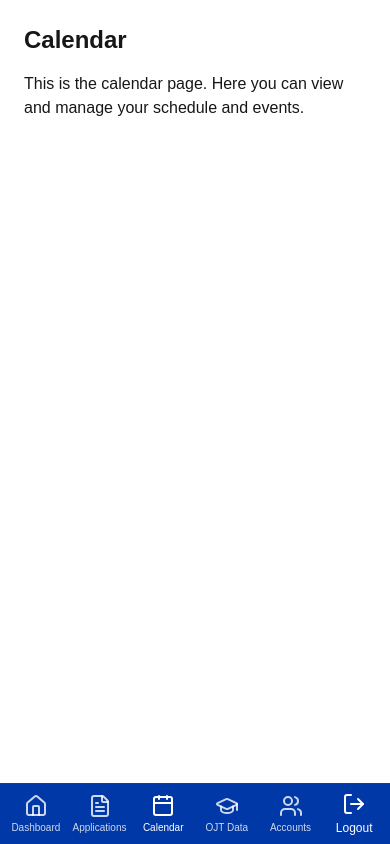
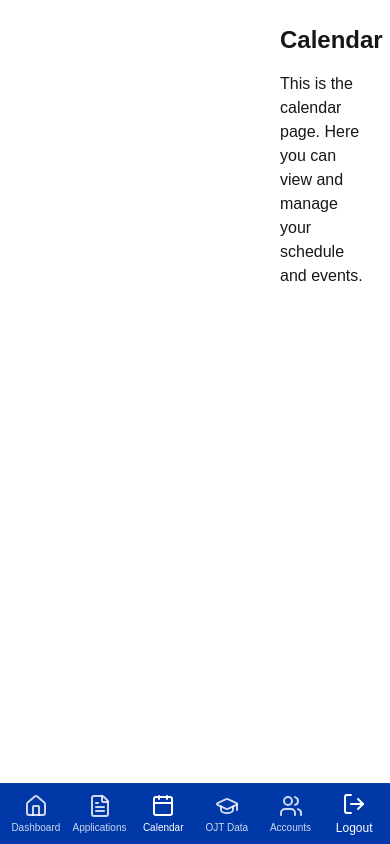
Before and after one commit to kie-shaaaa/ojt-portal, a Next.js app: page /calendar in a window 390 px wide. Built offline with nearby package versions, Linux system fonts and the light colour scheme.

Commit message:
fix: adjust layout and sidebar positioning for improved responsiveness

```diff
--- a/src/app/(private)/layout.tsx
+++ b/src/app/(private)/layout.tsx
@@ -1,11 +1,15 @@
 import React from "react";
 import { AsideSidebar } from "../../components/Sidebar";
 
-export default function PrivateLayout({ children }: { children: React.ReactNode }) {
-	return (
-		<div className="min-h-screen flex bg-white">
-			<AsideSidebar />
-			<main className="flex-1">{children}</main>
-		</div>
-	);
+export default function PrivateLayout({
+  children,
+}: {
+  children: React.ReactNode;
+}) {
+  return (
+    <div className="min-h-screen bg-white">
+      <AsideSidebar />
+      <main className="ml-64">{children}</main>
+    </div>
+  );
 }
--- a/src/components/Sidebar.tsx
+++ b/src/components/Sidebar.tsx
@@ -34,7 +34,7 @@ export const AsideSidebar = (): JSX.Element => {
   return (
     <>
       <aside
-        className="hidden md:flex flex-col w-64 min-h-screen items-start bg-[#0038a8]"
+        className="fixed top-0 left-0 hidden md:flex flex-col w-64 min-h-screen items-start bg-[#0038a8] z-10"
         aria-label="Sidebar navigation"
       >
         <div className="absolute inset-0 w-64 md:w-64 bg-[#ffffff01] shadow-[0px_8px_10px_-6px_#0000001a,0px_20px_25px_-5px_#0000001a] pointer-events-none" />
```
